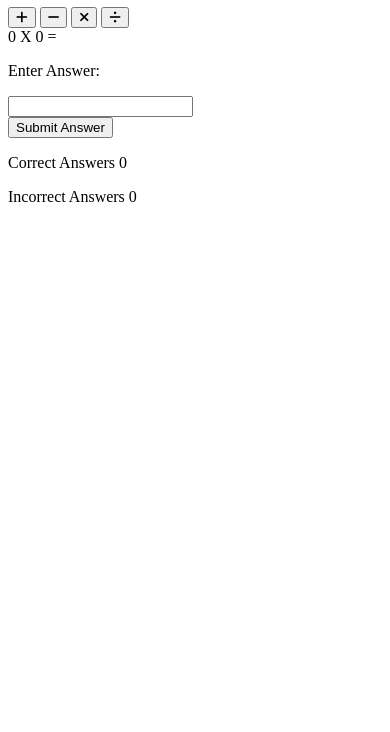
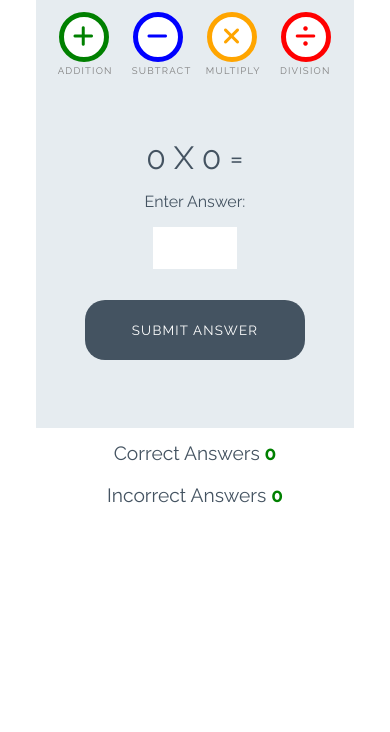
Before and after one commit to jaxsonkieran/love-maths, a plain HTML site: page index.html in a window 390 px wide. Shown: the part 112-844 px from the top of the page. Drawn offline with Linux system fonts and the light colour scheme.

Commit message:
add styles for game

```diff
--- a/assets/css/style.css
+++ b/assets/css/style.css
@@ -0,0 +1,252 @@
+/* --------- Global style */
+
+body {
+    background-color: white;
+    font-family: "Raleway", sans-serif;
+    color: #445361;
+    text-align: center;
+}
+
+/* --------- Heading */
+
+.heading {
+    text-align: center;
+    font-size: 2.5rem;
+}
+
+.logo {
+    height: 40px;
+    padding-right: 5px;
+}
+
+/* --------- Game layout */
+
+.game-area {
+    background-color: #E6ECF0;
+    box-sizing: border-box;
+    width: 85%;
+    height: 65vh;
+    max-height: 450px;
+    max-width: 830px;
+    margin-left: auto;
+    margin-right: auto;
+    padding: 1%;
+}
+
+.question-area {
+    width: 50%;
+    font-size: 2rem;
+    margin: auto;
+    padding: 50px 0;
+}
+
+.question-area span {
+    padding: 0 15px;
+}
+
+.score-area {
+    margin: 5px auto;
+    width: 60%;
+    font-size: 1.2rem;
+}
+
+.controls-area {
+    width: 85%;
+    margin: 30px auto;
+}
+
+#score {
+    color: green;
+    font-weight: bold;
+}
+
+#incorrect {
+    color: red;
+    font-weight: bold;
+}
+
+.answer-message {
+    display: none;
+    font-size: 1rem;
+}
+
+#answer-box {
+    border: none;
+    color: #445361;
+    display: inline-block;
+    height: 40px;
+    width: 80px;
+    font-size: 1.2rem;
+}
+
+.scores {
+    display: inline-block;
+    padding: 25px;
+}
+
+/* --------- Buttons */
+
+.btn {
+    width: 220px;
+    height: 60px;
+    font-family: "Raleway", sans-serif;
+    text-transform: uppercase;
+    letter-spacing: 1.2px;
+    color: white;
+}
+
+.btn:focus {
+    outline: none;
+}
+
+.btn--big {
+    padding-top: 10px;
+    border-radius: 50%;
+    background-color: white;
+    border: 10px solid;
+    width: 100px;
+    height: 100px;
+    font-size: 3.2rem;
+    margin: 0 30px;
+    transition: all 0.5s;
+}
+
+.btn--big::after{
+    content: attr(data-type);
+    font-size: 1rem;
+    color: grey;
+    position: relative;
+    left: -0.5em;
+}
+
+.btn--blue {
+    border-color: blue;
+    color: blue;
+}
+
+.btn--blue:active,
+.btn--blue:hover {
+    background-color: darkblue;
+    color: white;
+}
+
+.btn--orange {
+    border-color: orange;
+    color: orange;
+}
+
+.btn--orange:active,
+.btn--orange:hover {
+    background-color: darkorange;
+    color: white;
+}
+
+.btn--red {
+    border-color: red;
+    color: red;
+}
+
+.btn--red:active,
+.btn--red:hover {
+    background-color: darkred;
+    color: white;
+}
+
+.btn--green {
+    border-color: green;
+    color: green;
+}
+
+.btn--green:active,
+.btn--green:hover {
+    background-color: darkgreen;
+    color: white;
+}
+
+.btn--gray {
+    margin-top: 25px;
+    background-color: #445361;
+    border: 1px transparent;
+    border-radius: 20px;
+}
+
+.btn--gray:active,
+.btn--gray:hover {
+    background-color: #0d1013;
+}
+
+/* --------- Media queries */
+
+@media (max-width: 414px) {
+    .controls-area {
+        width: 100%;
+    }
+
+    .btn--big {
+        margin: 0 10px;
+        padding: 5px;
+        border: 5px solid;
+        width: 50px;
+        height: 50px;
+        font-size: 1.5rem;
+    }
+
+    .btn--big::after {
+        font-size: 0.6rem;
+        left: -0.7rem;
+    }
+
+    .question-area {
+        padding: 10% 0;
+        width: 100%;
+    }
+
+    .question-area span {
+        padding: 0;
+    }
+
+    .answer-message {
+        display: block;
+    }
+
+    #answer-box {
+        display: block;
+        margin: 0 auto;
+    }
+    .btn--gray {
+        margin-top: 0;
+    }
+
+    .score-area {
+        width: 100%;
+    }
+
+    .scores {
+        margin: 0.5em auto;
+        display: block;
+        padding: 5px;
+    }
+
+    .heading {
+        font-size: 2rem;
+    }
+}
+
+@media (max-width: 320px) {
+    .game-area {
+        height: 70vh;
+    }
+
+    .controls-area {
+        width: 75%;
+        margin: 10px auto;
+    }
+
+    .btn--big {
+        margin: 10px 10px;
+    }
+    .question-area {
+        padding: 10px 0;
+    }
+
+}
--- a/index.html
+++ b/index.html
@@ -22,16 +22,16 @@
 
 <div class="game-area">
     <div class="controls-area">
-        <button class="btn btn-big btn-green">
+        <button data-type="addition" class="btn btn--big btn--green">
             <i class="fas fa-plus"></i>
         </button>
-        <button class="btn btn-big btn-blue">
+        <button data-type="subtract" class="btn btn--big btn--blue">
             <i class="fas fa-minus"></i>
         </button>
-        <button class="btn btn-big btn-orange">
+        <button data-type="multiply" class="btn btn--big btn--orange">
             <i class="fas fa-times"></i>
         </button>
-        <button class="btn btn-big btn-red">
+        <button data-type="division" class="btn btn--big btn--red">
             <i class="fas fa-divide"></i>
         </button>
     </div>
@@ -45,7 +45,7 @@
         <input type="number" id="answer-box">
 
     </div>
-    <button class="btn btn-grey">Submit Answer</button>
+    <button data-type="submit" class="btn btn--gray">Submit Answer</button>
 </div>
 
 <div class="score-area">
```
